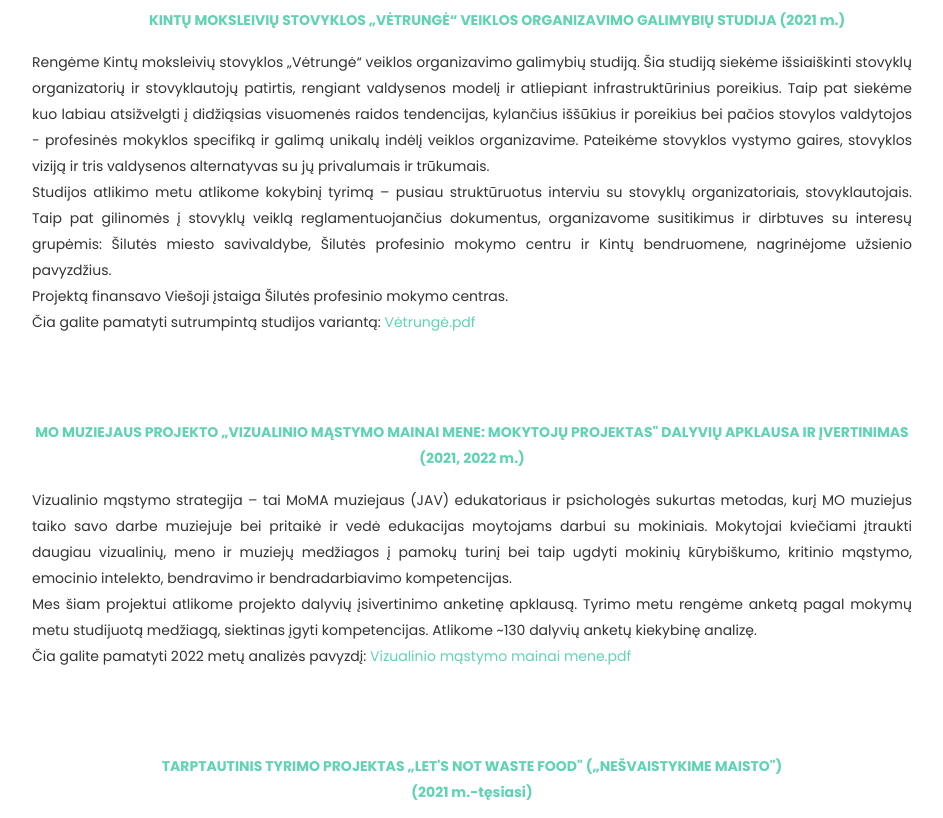
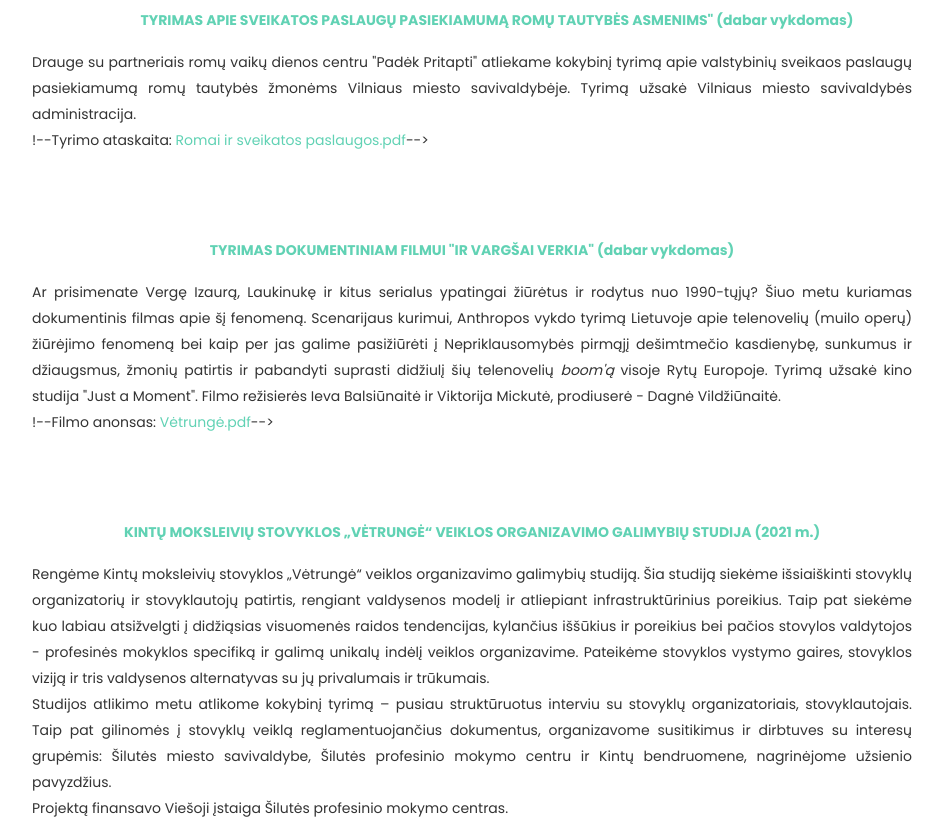
Before and after one commit to taikomojiantropologija/anthropos.lt, a plain HTML site: page tyrimai.html in a window 1280 px wide. Shown: the part 580-1398 px from the top of the page, without its empty margins (168-1111 px from the left). Drawn offline with Linux system fonts and the light colour scheme.

Commit message:
Update tyrimai.html

```diff
--- a/tyrimai.html
+++ b/tyrimai.html
@@ -113,7 +113,30 @@
     <br>
     <br>
 
-    <p style="text-align:center; font-size:14px; color:#61D2B4; font-weight:bold;">
+	      <p style="text-align:center; font-size:14px; color:#61D2B4; font-weight:bold;">
+      <b>TYRIMAS APIE SVEIKATOS PASLAUGŲ PASIEKIAMUMĄ ROMŲ TAUTYBĖS ASMENIMS" (dabar vykdomas)</b>
+
+ <div class="ataskaitos">
+  <p> Drauge su partneriais romų vaikų dienos centru "Padėk Pritapti" atliekame kokybinį tyrimą apie valstybinių sveikaos paslaugų pasiekiamumą romų tautybės žmonėms Vilniaus miesto savivaldybėje. Tyrimą užsakė Vilniaus miesto savivaldybės administracija. <br>
+  !--Tyrimo ataskaita:
+  <a href="https://drive.google.com/file/d/1Pet_v--YbMw3S_ckfrc5QxnrJ33YJgaD/preview" style="color:#61D2B4">Romai ir sveikatos paslaugos.pdf</a>-->
+  </p>
+	  <br>
+	  <br>
+
+     <p style="text-align:center; font-size:14px; color:#61D2B4; font-weight:bold;">
+      <b>TYRIMAS DOKUMENTINIAM FILMUI "IR VARGŠAI VERKIA" (dabar vykdomas)</b>
+
+ <div class="ataskaitos">
+  <p> Ar prisimenate Vergę Izaurą, Laukinukę ir kitus serialus ypatingai žiūrėtus ir rodytus nuo 1990-tųjų? Šiuo metu kuriamas dokumentinis filmas apie šį fenomeną. Scenarijaus kurimui, Anthropos vykdo tyrimą Lietuvoje apie telenovelių (muilo operų) žiūrėjimo fenomeną bei kaip per jas galime pasižiūrėti į Nepriklausomybės pirmąjį dešimtmečio kasdienybę, sunkumus ir džiaugsmus, žmonių patirtis ir pabandyti suprasti didžiulį šių telenovelių <i>boom'ą</i> visoje Rytų Europoje.
+Tyrimą užsakė kino studija "Just a Moment". Filmo režisierės Ieva Balsiūnaitė ir Viktorija Mickutė, prodiuserė - Dagnė Vildžiūnaitė. <br>
+  !--Filmo anonsas:
+  <a href="https://drive.google.com/file/d/1Pet_v--YbMw3S_ckfrc5QxnrJ33YJgaD/preview" style="color:#61D2B4">Vėtrungė.pdf</a>-->
+  </p>
+	  <br>
+	  <br>
+
+	     <p style="text-align:center; font-size:14px; color:#61D2B4; font-weight:bold;">
       <b>KINTŲ MOKSLEIVIŲ STOVYKLOS „VĖTRUNGĖ“ VEIKLOS ORGANIZAVIMO GALIMYBIŲ STUDIJA (2021 m.)</b>
 
  <div class="ataskaitos">
@@ -140,12 +163,16 @@
       <br>
 
       <p style="text-align:center; font-size:14px; color:#61D2B4; font-weight:bold;">
-      <b>TARPTAUTINIS TYRIMO PROJEKTAS „LET'S NOT WASTE FOOD" („NEŠVAISTYKIME MAISTO")<br>(2021 m.-tęsiasi)</b>
+      <b>TARPTAUTINIS TYRIMO PROJEKTAS „LET'S NOT WASTE FOOD" („NEŠVAISTYKIME MAISTO")<br>(2020 m.-2022 m.)</b>
  <div class="ataskaitos">
   <p> Projektas finansuojams Norden - Šiaurės ministrų tarybos. Projektas vykdomas kartu su Šiaurės ministrų biuru Lietuvoje, Kauno Technologijos universiteto Maisto institutu, Suomijos natūraliųjų išteklių institutu (LUKE), Kopenhagos verslo mokykla (CBS), EIT FOOD, LIDL.<br>
       Projektas tiria jaunų žmonių (18-26 m.) maisto įsigyjimo, vartojimo ir išmetimo įpročius skirtingose šalese: Danijoje, Lietuvoje ir Suomijoje. Per šiuos metus atlikta literatūros apžvalga ir parengtas mokslinis straipsnis, parengta fokus grupių metodologija, atliktos 9 fokus grupės (po 3 kiekvienoje šalyje). „Anthropos" organizavo ir atliko dvejas fokus grupes ir jų analizę. Galutinis etapas - rengiamos gairės skirtingoms interesų grupėms apie maisto švaistymo mažinimą.
    <br>
-  <!--Čia galite pamatyti straipsnius ir parengtas gaires interesų grupėms: <a href="img/Mo.pdf" style="color:#61D2B4">Vizualinio mąstymo mainai mene.pdf</a> -->
+	   <p>
+ Tyrėjų komandos sukurtas gaires rasite čia:
+                <a href="https://pub.norden.org/nord2022-020/" class="btn-rm">Gairės<i class="lnr lnr-arrow-right"></i></a>
+	  <br>
+	   <a href="https://drive.google.com/file/d/1UH5kyo1poDQxY0bZq5ld9fYH98br8oYb/view?usp=sharing" style="color:#61D2B4">Atsisiųsti gaires</a>
   </p>
       <br>
 	  <br>
```
